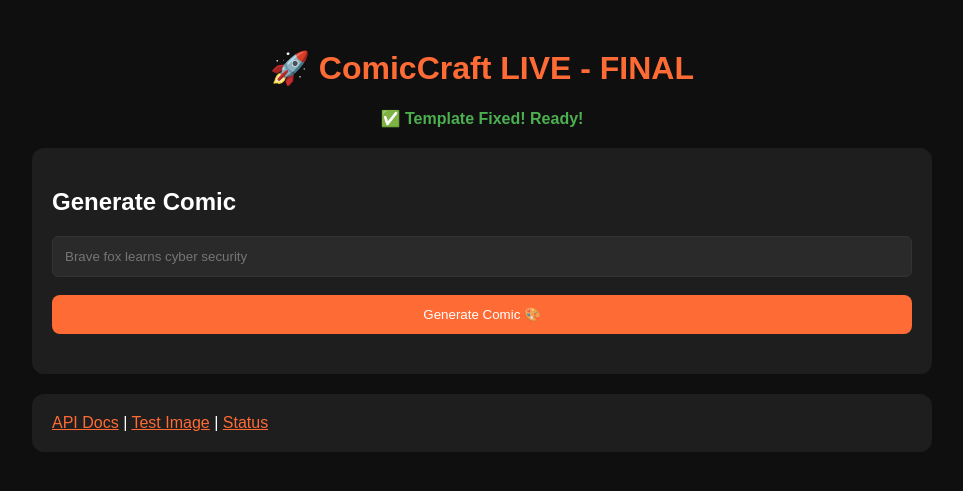
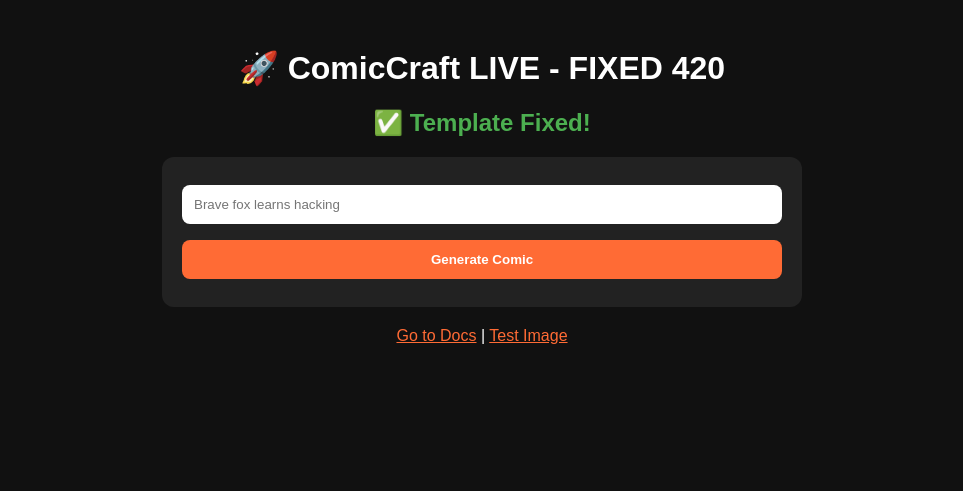
Before and after one commit to s75926347-del/comic-craft, a FastAPI app: page /ui in a window 1280 px wide. Shown: the top 491 px of the page, without its empty margins (158-1121 px from the left). Run offline with FastAPI, Linux system fonts and the light colour scheme; parts of the project's set-up code (start-up, migrations or seed data) failed here and were passed over.

Commit message:
Update index.html

```diff
--- a/app/templates/index.html
+++ b/app/templates/index.html
@@ -1,36 +1,21 @@
 <!DOCTYPE html>
-<html><head><meta charset="UTF-8"><title>ComicCraft FIXED</title>
-<style>body{font-family:Arial;background:#0f0f0f;color:white;padding:20px}.container{max-width:900px;margin:0 auto}h1{color:#ff6b35;text-align:center}.card{background:#1e1e1e;padding:20px;border-radius:12px;margin:20px 0}.btn{background:#ff6b35;color:white;padding:12px 24px;border:none;border-radius:8px;cursor:pointer;width:100%}.success{color:#4caf50;text-align:center;font-weight:bold} input{width:100%;padding:12px;background:#2a2a2a;color:white;border:1px solid #333;border-radius:6px;box-sizing:border-box}</style>
-</head><body><div class="container">
-<h1>🚀 ComicCraft LIVE - FINAL</h1>
-<p class="success">✅ Template Fixed! Ready!</p>
-<div class="card"><h2>Generate Comic</h2>
-<input id="prompt" placeholder="Brave fox learns cyber security" >
-<br><br>
-<button class="btn" onclick="gen()">Generate Comic 🎨</button>
-<div id="r" style="margin-top:20px"></div></div>
-<div class="card"><a href="/docs" style="color:#ff6b35">API Docs</a> | <a href="/generate-test?prompt=fox" style="color:#ff6b35">Test Image</a> | <a href="/" style="color:#ff6b35">Status</a></div>
+<html><head><meta charset="UTF-8"><title>ComicCraft LIVE</title>
+<style>body{font-family:Arial;background:#111;color:#fff;padding:20px;text-align:center}.card{background:#222;padding:20px;border-radius:12px;max-width:600px;margin:20px auto}input,button{width:100%;padding:12px;margin:8px 0;border-radius:8px;border:0;box-sizing:border-box}button{background:#ff6b35;color:#fff;font-weight:bold;cursor:pointer}a{color:#ff6b35}</style>
+</head><body>
+<h1>🚀 ComicCraft LIVE - FIXED 420</h1>
+<h2 style="color:#4caf50">✅ Template Fixed!</h2>
+<div class="card">
+<input id="p" placeholder="Brave fox learns hacking">
+<button onclick="gen()">Generate Comic</button>
+<div id="r"></div>
 </div>
+<a href="/docs">Go to Docs</a> | <a href="/test-image?prompt=fox">Test Image</a>
 <script>
 async function gen(){
-  const p=document.getElementById('prompt').value;
-  if(!p){alert('Prompt podu da!');return}
-  document.getElementById('r').innerHTML='⏳ Generating... 15 sec wait pannu...';
-  try{
-    const form = new FormData();
-    form.append('prompt', p);
-    form.append('style', 'cartoon comic');
-    const res = await fetch('/generate',{method:'POST',body:form});
-    const d = await res.json();
-    let html = `<h3>Result:</h3>`;
-    if(d.panels){
-      d.panels.forEach((panel,i)=>{
-        html += `<div style="background:#2a2a2a;padding:10px;margin:10px 0;border-radius:8px"><p><b>Panel ${i+1}:</b> ${panel.text}</p><img src="${panel.image}" style="max-width:100%;border-radius:8px" onerror="this.src='https://via.placeholder.com/400x300?text=Image+Error'"></div>`;
-      });
-    } else {
-      html += `<pre style="background:#000;padding:15px;white-space:pre-wrap">${JSON.stringify(d,null,2)}</pre>`;
-    }
-    document.getElementById('r').innerHTML = html;
-  }catch(e){document.getElementById('r').innerHTML='Error: '+e.message}
+ const prompt=document.getElementById('p').value;
+ if(!prompt)return alert('prompt podu');
+ document.getElementById('r').innerHTML='⏳ Generating...';
+ const fd=new FormData();fd.append('prompt',prompt);fd.append('style','cartoon comic');
+ try{const res=await fetch('/generate',{method:'POST',body:fd});const data=await res.json();let h='';if(data.panels){data.panels.forEach((pl,i)=>{h+=`<div style="margin:10px 0;background:#333;padding:10px;border-radius:8px"><p>${pl.text}</p><img src="${pl.image}" style="width:100%"></div>`})}else{h=`<pre>${JSON.stringify(data,null,2)}</pre>`}document.getElementById('r').innerHTML=h}catch(e){document.getElementById('r').innerHTML=e.message}
 }
 </script></body></html>
```
